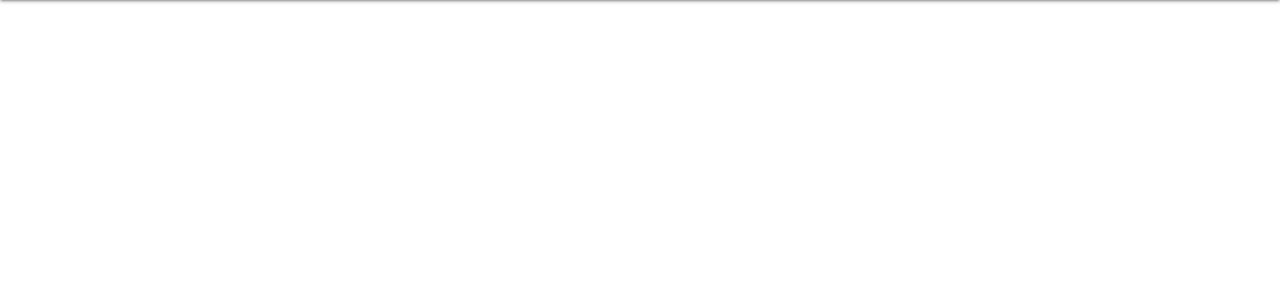
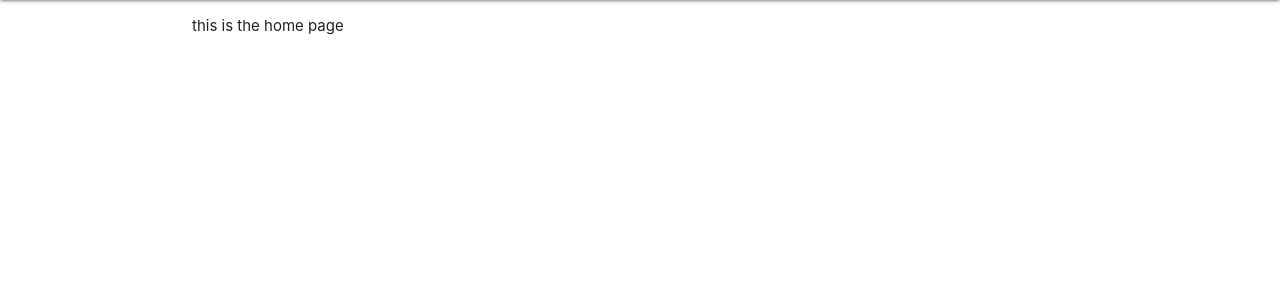
Before and after one commit to Cha-K28/data_centric_development_MSP3, a Flask app: page / in a window 1280 px wide. Shown: the part 64-364 px from the top of the page. Run offline with Flask 2, Linux system fonts and the light colour scheme; data that the repository does not hold is empty; some libraries are stand-ins or nearby versions.

Commit message:
connect home, login and register page

```diff
--- a/app.py
+++ b/app.py
@@ -18,12 +18,26 @@ mongo = PyMongo(app)
 
 
 @app.route("/")
+def home_page():
+    return render_template("home.html")
+
+
+@app.route("/get_service_info")
 def get_service_info():
     service_history = list(mongo.db.service_history.find())
     return render_template("service_info.html",
             service_history=service_history)
 
 
+@app.route("/login")
+def login():
+    return render_template("login.html")
+
+
+@app.route("/register")
+def register():
+    return render_template("register.html")
+
 
 if __name__ == "__main__":
     app.run(host=os.environ.get("IP"),
--- a/templates/base.html
+++ b/templates/base.html
@@ -20,15 +20,15 @@
 				<a href="#" class="brand-logo">Service History</a>
 				<a href="#" data-target="mobile-demo" class="sidenav-trigger right"><i class="fas fa-bars"></i></a>
 				<ul class="right hide-on-med-and-down">
-					<li><a href="{{ url_for('get_service_info') }}">Home</a></li>
+					<li><a href="{{ url_for('home_page') }}">Home</a></li>
                     {% if session.user %}
                         <li><a href="{{ url_for('get_service_info') }}">Service Info</a></li>
                         <li><a href="#">Add Service</a></li>
                         <li><a href="#">Edit Service</a></li>
                         <li><a href="#">Delete Service</a></li>
                     {% else %}
-                        <li><a href="#">Log In</a></li>
-                        <li><a href="#">Register</a></li>
+                        <li><a href="{{ url_for('login') }}">Log In</a></li>
+                        <li><a href="{{ url_for('register') }}">Register</a></li>
                     {% endif %}
 				</ul>
 			</div>
@@ -37,15 +37,15 @@
         <!-- mobile sidenav -->
 		<ul class="sidenav" id="mobile-demo">
             <li><h4 class="center-align light-blue-text text-darken 4">Service History</h4></li>
-            <li><a href="#">Home</a></li>
+            <li><a href="{{ url_for('home_page') }}">Home</a></li>
                     {% if session.user %}
                         <li><a href="{{ url_for('get_service_info') }}">Service Info</a></li>
                         <li><a href="#">Add Service</a></li>
                         <li><a href="#">Edit Service</a></li>
                         <li><a href="#">Delete Service</a></li>
                     {% else %}
-                        <li><a href="#">Log In</a></li>
-                        <li><a href="#">Register</a></li>
+                        <li><a href="{{ url_for('login') }}">Log In</a></li>
+                        <li><a href="{{ url_for('register') }}">Register</a></li>
                     {% endif %}
 		</ul>
 	</header>
--- a/templates/delete_service.html
+++ b/templates/delete_service.html
@@ -0,0 +1,6 @@
+{% extends "base.html" %}
+{% block content %}
+
+<p>this is the delete service page</p>
+
+{% endblock %}
--- a/templates/edit_service.html
+++ b/templates/edit_service.html
@@ -0,0 +1,6 @@
+{% extends "base.html" %}
+{% block content %}
+
+<p>this is the edit service page</p>
+
+{% endblock %}
--- a/templates/home.html
+++ b/templates/home.html
@@ -0,0 +1,6 @@
+{% extends "base.html" %}
+{% block content %}
+
+<p>this is the home page</p>
+
+{% endblock %}
--- a/templates/login.html
+++ b/templates/login.html
@@ -0,0 +1,6 @@
+{% extends "base.html" %}
+{% block content %}
+
+<p>this is the login page</p>
+
+{% endblock %}
--- a/templates/register.html
+++ b/templates/register.html
@@ -0,0 +1,6 @@
+{% extends "base.html" %}
+{% block content %}
+
+<p>this is the register page</p>
+
+{% endblock %}
```
